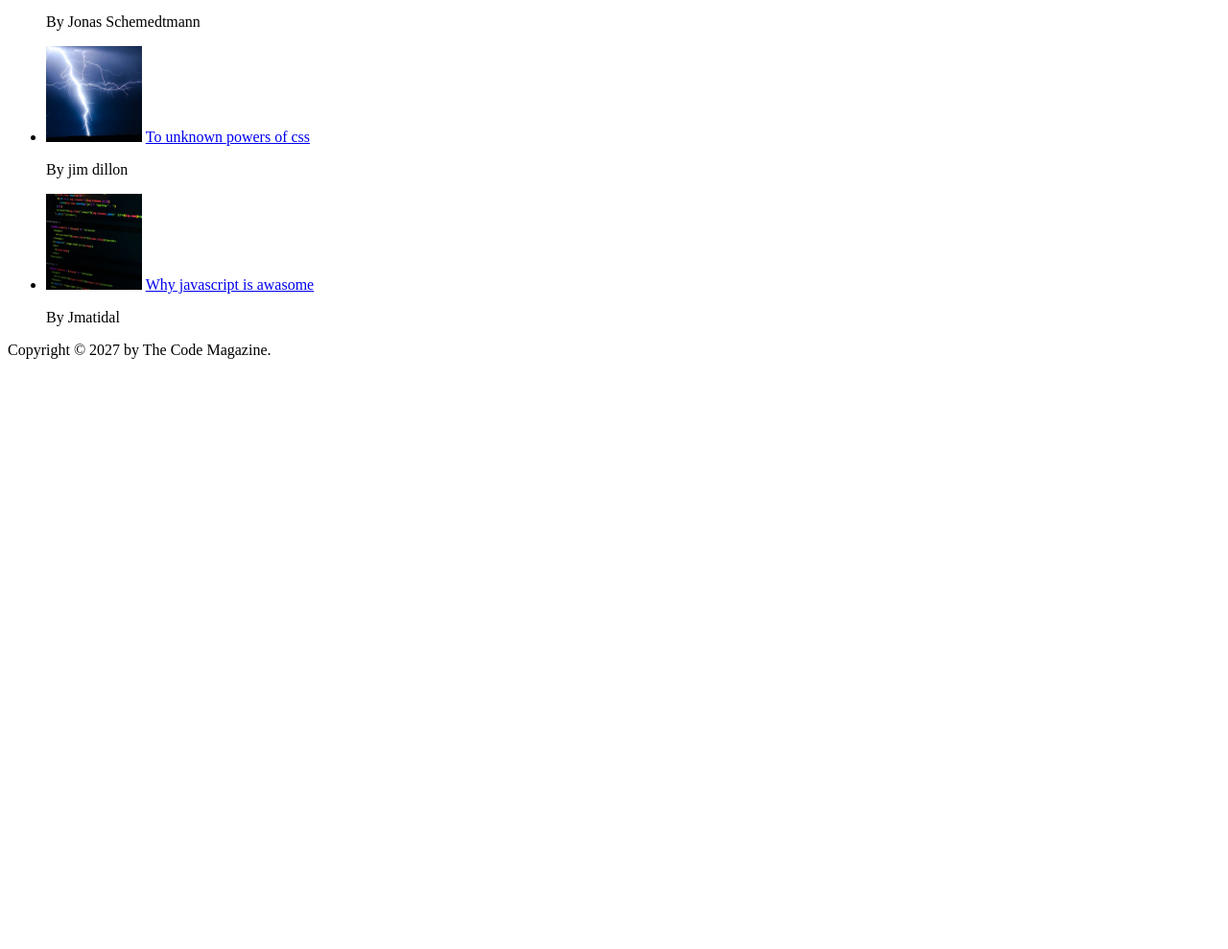
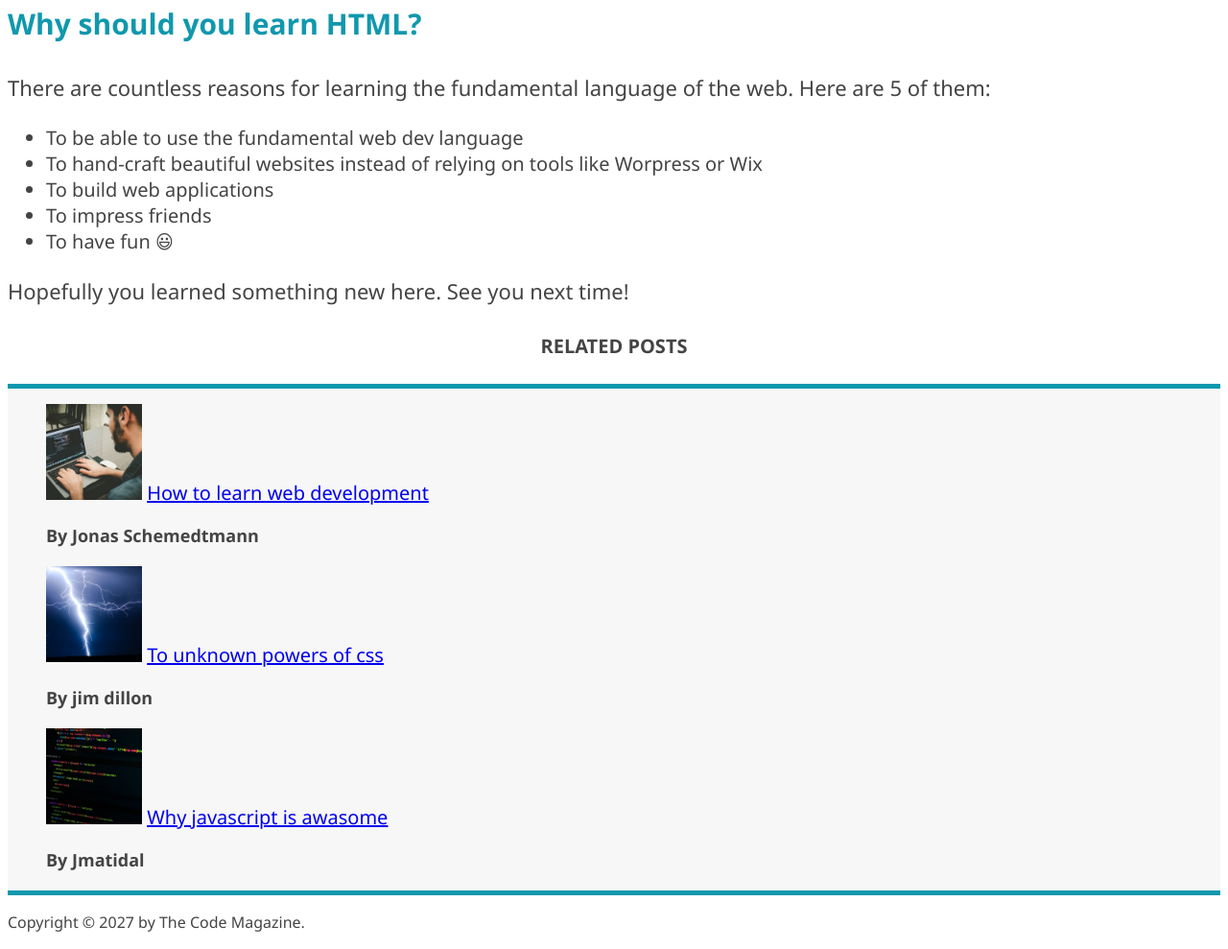
Before and after one commit to chitrang313/htmlcss-CodeMagazine, a plain HTML site: page index.html in a window 1280 px wide. Shown: the part 1160-2149 px from the top of the page at 96% size. Before the commit the page ends 1550 px from the top, so only its background shows below. Drawn offline with Linux system fonts and the light colour scheme.

Commit message:
basic styles for heading and asides and headers

```diff
--- a/index.html
+++ b/index.html
@@ -1,8 +1,10 @@
 <!DOCTYPE html>
 
 <html lang="en">
+
 <head>
   <meta charset="UTF-8" />
+  <link rel="stylesheet" href="style.css" />
   <title>This is Practice Project</title>
 </head>
 
@@ -15,30 +17,24 @@
       <h5>Home Page of Practice Project</h5>
       <h6>Home Page of Practice Project</h6>
     -->
+  <header class="main-header">
     <h1>📘 The Code Magazine</h1>
 
     <a href="blog.html">Blog</a>
     <a href="#">Challenges</a>
     <a href="#">Flex Box</a>
     <a href="#">CSS Grid</a>
+  </header>
 
+  <header id="author">
     <p>Posted by <strong> Laura Jones</strong> on Monday, June 21st 2027</p>
+  </header>
 
-    <img
-      src="images/laura-jones.jpg"
-      alt="author image"
-      width="50"
-      height="50"
-    />
+  <img src="images/laura-jones.jpg" alt="author image" width="50" height="50" />
 
   <h2>The Basic Language of the Web: HTML</h2>
 
-    <img
-      src="images/post-img.jpg"
-      alt="blog post image"
-      width="500"
-      height="200"
-    />
+  <img src="images/post-img.jpg" alt="blog post image" width="500" height="200" />
   <p>
     All modern websites and web applications are built using three
     <em>fundamental</em>
@@ -72,11 +68,7 @@
 
   <p>
     You can learn more at
-      <a
-        href="https://developer.mozilla.org/en-US/docs/Web/HTML"
-        target="_blank"
-        >MDN Web Docs.</a
-      >
+    <a href="https://developer.mozilla.org/en-US/docs/Web/HTML" target="_blank">MDN Web Docs.</a>
   </p>
   <h3>Why should you learn HTML?</h3>
 
@@ -99,42 +91,30 @@
   <p>Hopefully you learned something new here. See you next time!</p>
 
   <h4>Related posts</h4>
-
-    <ul>
+  <aside>
+    <ul class="related">
       <li>
-        <img
-          src="images/related-1.jpg"
-          alt="related-1-image"
-          width="100"
-          height="100"
-        />
+        <img src="images/related-1.jpg" alt="related-1-image" width="100" height="100" />
         <a href="#">How to learn web development</a>
-        <p>By Jonas Schemedtmann</p>
+        <p class="related-author">By Jonas Schemedtmann</p>
       </li>
 
       <li>
-        <img
-          src="images/related-2.jpg"
-          alt="related-2-image"
-          width="100"
-          height="100"
-        />
+        <img src="images/related-2.jpg" alt="related-2-image" width="100" height="100" />
         <a href="#">To unknown powers of css</a>
-        <p>By jim dillon</p>
+        <p class="related-author">By jim dillon</p>
       </li>
 
       <li>
-        <img
-          src="images/related-3.jpg"
-          alt="related-3-image"
-          width="100"
-          height="100"
-        />
+        <img src="images/related-3.jpg" alt="related-3-image" width="100" height="100" />
         <a href="#">Why javascript is awasome</a>
-        <p>By Jmatidal</p>
+        <p class="related-author">By Jmatidal</p>
       </li>
     </ul>
+  </aside>
+  <footer id="copyright">
+    <p>Copyright © 2027 by The Code Magazine.</p>
+  </footer>
+</body>
 
-    <p>Copyright © 2027 by The Code Magazine.</p>
-  </body>
 </html>
--- /dev/null
+++ b/style.css
@@ -0,0 +1,76 @@
+h1,
+h2,
+h3,
+h4,
+p,
+li {
+  font-family: "Segoe UI", Tahoma, Geneva, Verdana, sans-serif;
+  color: #444444;
+}
+
+h1,
+h2,
+h3 {
+  color: #1098ad;
+}
+
+h1 {
+  font-size: 26px;
+  font-style: italic;
+  text-transform: uppercase;
+}
+
+h2 {
+  font-size: 40px;
+}
+
+h3 {
+  font-size: 30px;
+}
+
+h4 {
+  font-size: 20px;
+  text-transform: uppercase;
+  text-align: center;
+}
+
+p {
+  font-size: 22px;
+  line-height: 1.5;
+}
+
+li {
+  font-size: 20px;
+}
+
+footer p {
+  font-size: 16px;
+}
+
+#author {
+  font-style: italic;
+  font-size: 18px;
+}
+
+#copyright {
+  font-size: 16px;
+}
+
+.related-author {
+  font-size: 18px;
+  font-weight: bold;
+}
+
+.related {
+  list-style: none;
+}
+
+.main-header {
+  background-color: #f7f7f7;
+}
+
+aside {
+  background-color: #f7f7f7;
+  border-top: 5px solid #1098ad;
+  border-bottom: 5px solid #1098ad;
+}
```
Lines whose indentation alone changed are shown as unchanged.
